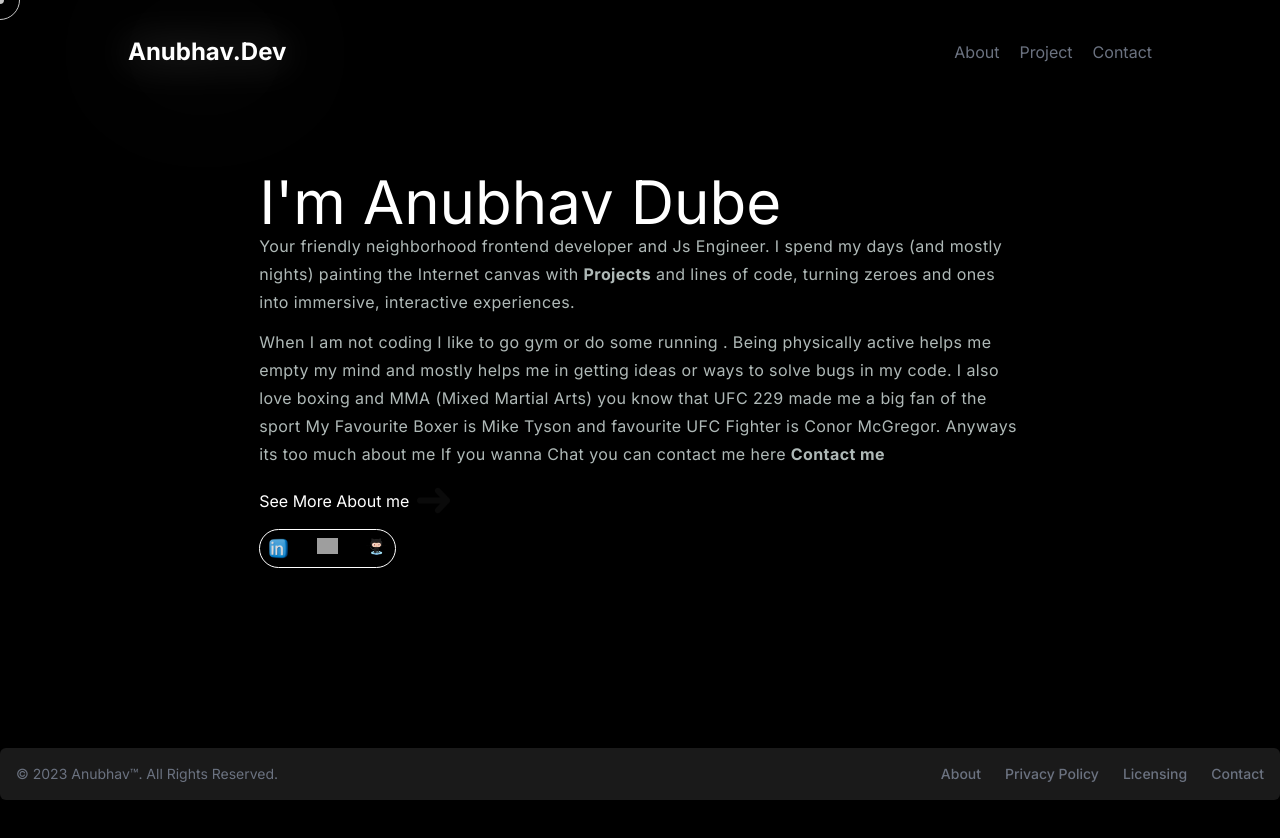
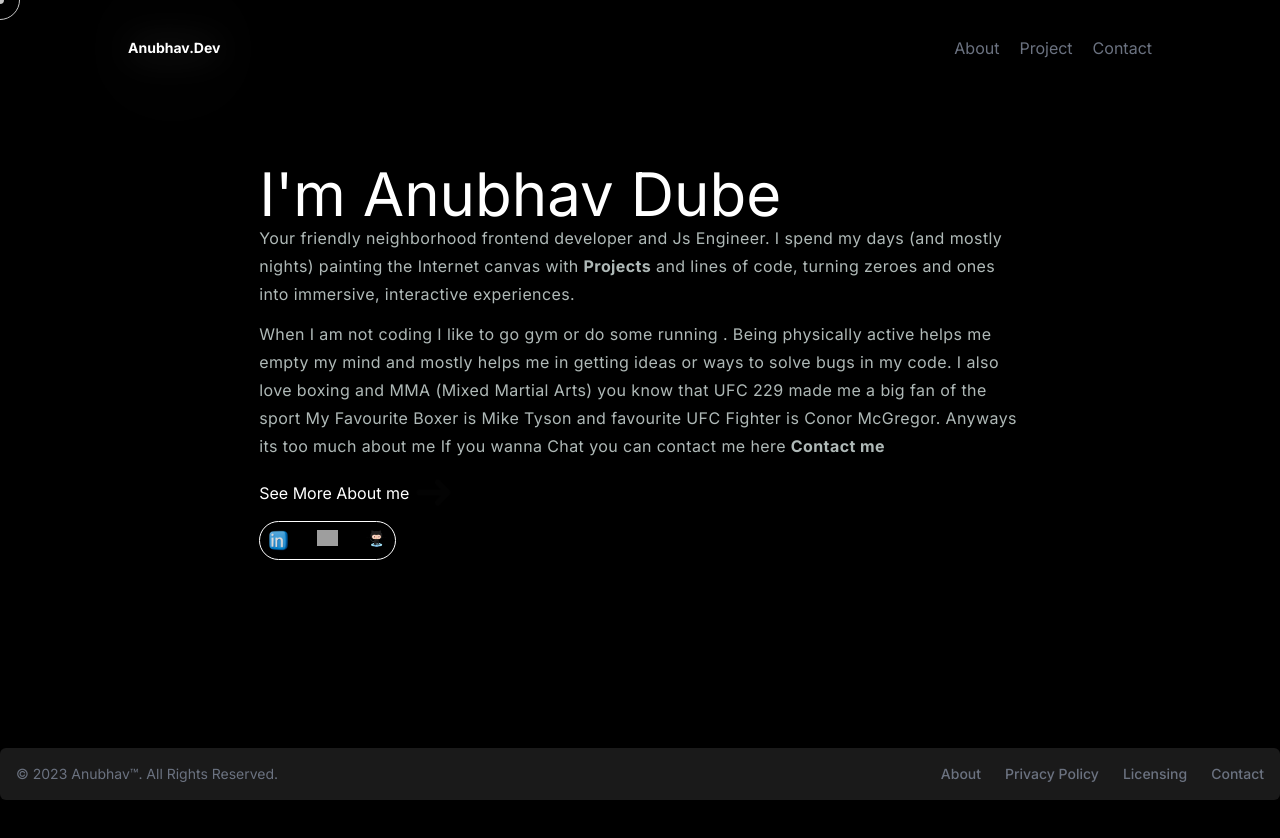
Before and after one commit to Terino16/Portfolio, a Next.js app: page / in a window 1280 px wide. Shown: the top 838 px of the page. Built offline with nearby package versions, Linux system fonts and the light colour scheme; grey boxes are pictures that could not be loaded.

Commit message:
Second changes with some requirements

```diff
--- a/app/About/page.jsx
+++ b/app/About/page.jsx
@@ -2,7 +2,7 @@ import React from "react";
 
 const page = () => {
   return (
-    <div className="colortext space-y-5 tracking-wide leading-7 flex  flex-col items-start xl:p-20 xl:px-48 mobile:p-1 mobile:px-4  ">
+    <div className="colortext space-y-5 tracking-wide leading-7 flex  flex-col items-start xl:p-20 xl:px-48 mobile:p-4 mobile:px-4  ">
       <h1 className="xl:text-6xl sm:text-sm font-bold text-white ">
         About Me.
       </h1>
--- a/app/components/Hero.jsx
+++ b/app/components/Hero.jsx
@@ -6,7 +6,7 @@ import Socials from "./Socials";
 
 const Hero = () => {
   return (
-    <div className=" text-white w-[70%]">
+    <div className=" text-white w-[70%] pb-[50%]">
      <div>
       <h1 className="text-6xl sm:text-l"> I'm Anubhav Dube</h1>
       <p class="colortext space-y-5 tracking-wide leading-7">
--- a/app/components/Navbar.jsx
+++ b/app/components/Navbar.jsx
@@ -5,8 +5,8 @@ import Link from 'next/link'
 const Navbar = () => {
   return (
     <div className='flex justify-between items-center bg-transparent p-2 text-gray-500  font-bold pt-9 px-[10%] '>
-    <span className='text-xl'>
-    <Link href="/" className='text-white text-2xl drop-shadow-glow'>Anubhav.Dev</Link>
+    <span className='text-xl mobile:text-sm'>
+    <Link href="/" className='text-white text-2xl drop-shadow-glow mobile:text-sm'>Anubhav.Dev</Link>
     </span>
     <span className='space-x-5 font-normal'>
 
```
